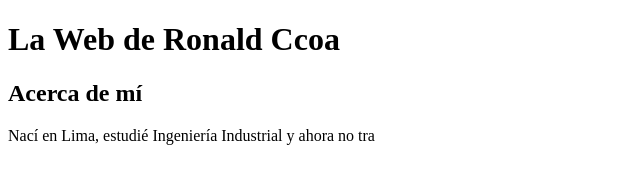
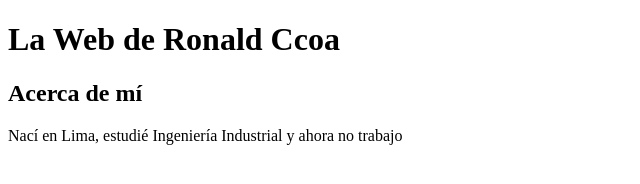
Before and after one commit to RCCOA/PrimerSitio, a plain HTML site: page index.html in a window 1280 px wide. Shown: the full height of the page, 0-640 px from the left. Drawn offline with Linux system fonts and the light colour scheme.

Commit message:
completar datos

```diff
--- a/index.html
+++ b/index.html
@@ -11,7 +11,7 @@
     </header>
     <main>
         <h2>Acerca de mí</h2>
-        <p>Nací en Lima, estudié Ingeniería Industrial y ahora no tra</p>
+        <p>Nací en Lima, estudié Ingeniería Industrial y ahora no trabajo</p>
     </main>
 </body>
 </html>
```
